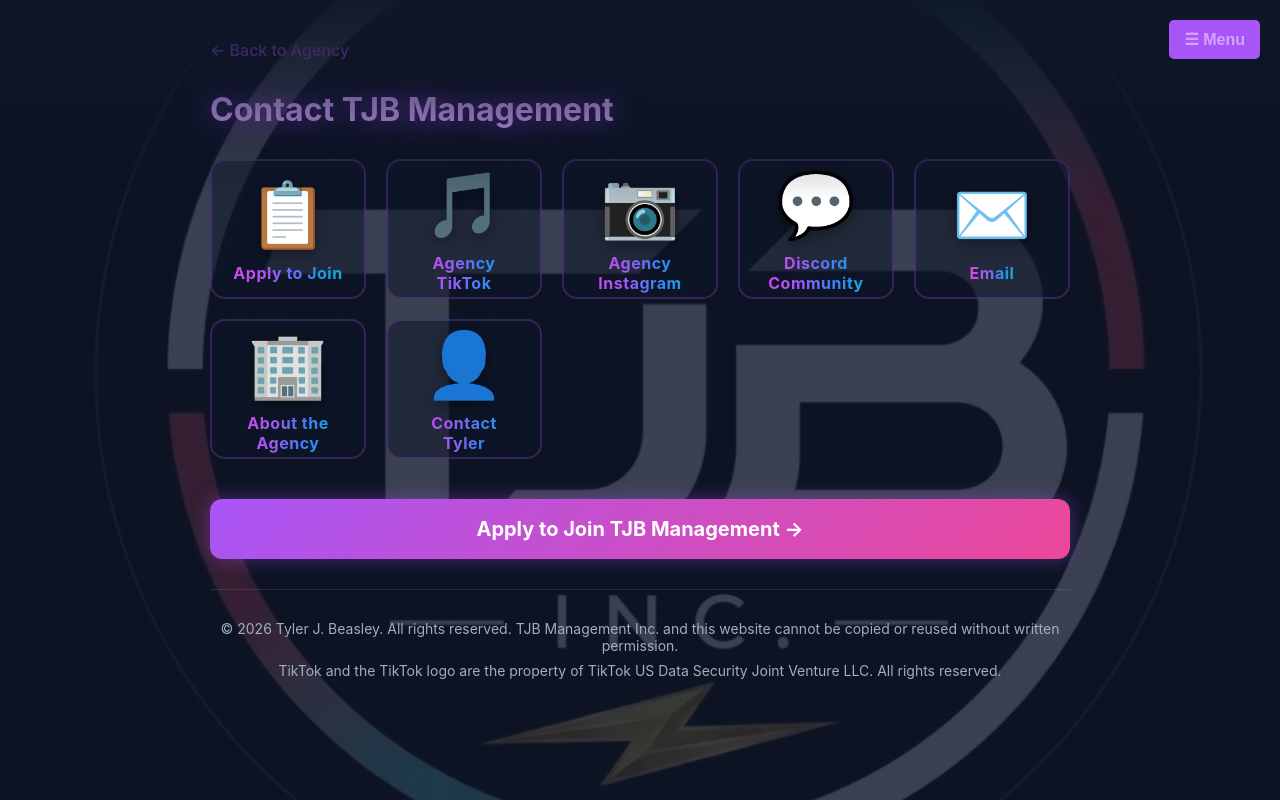
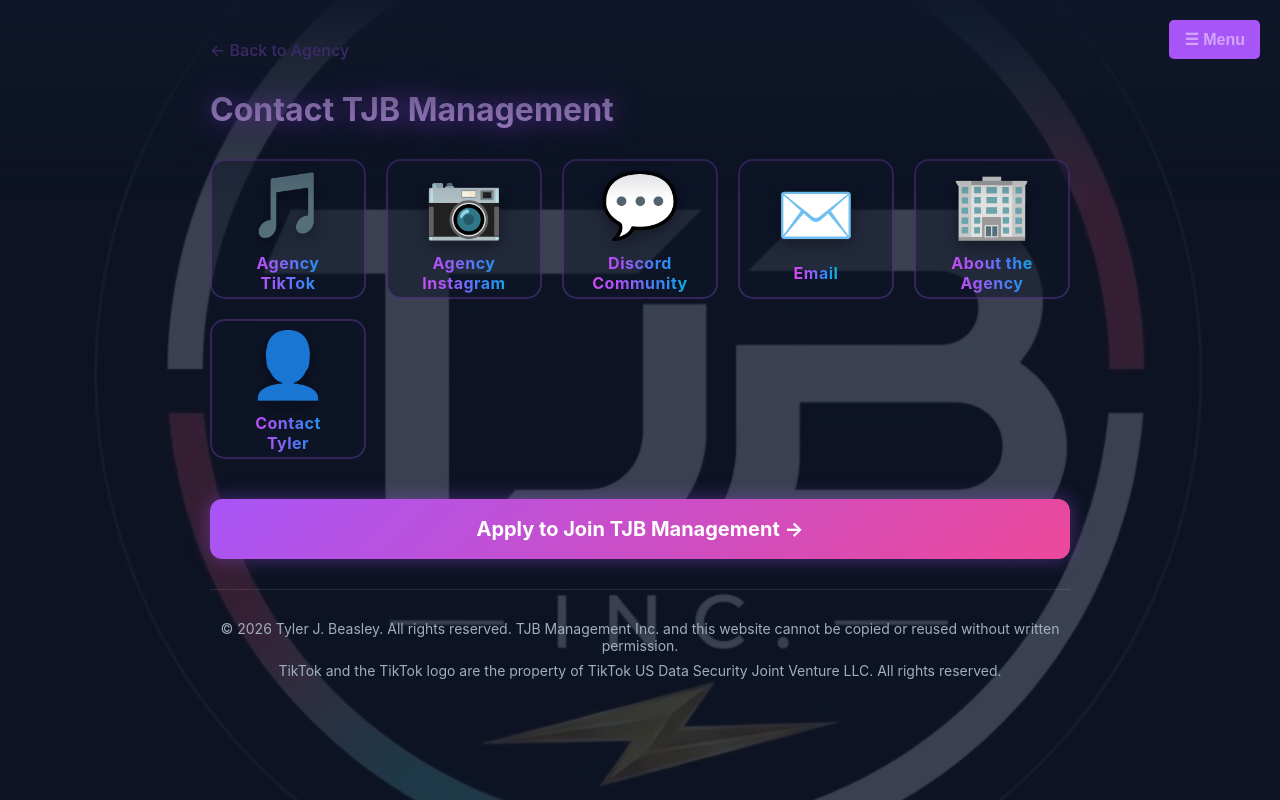
Before and after one commit to iamunrizzable/Website, a Next.js app: page /contact-agency in a window 1280 px wide. Built offline with nearby package versions, Linux system fonts and the light colour scheme.

Commit message:
Remove Apply to Join card from contact-agency page
https://claude.ai/code/session_01AMCDCAPq8diabGEo6bckVs

```diff
--- a/app/contact-agency/page.js
+++ b/app/contact-agency/page.js
@@ -6,8 +6,7 @@ export default function ContactAgency() {
   const [menuOpen, setMenuOpen] = useState(false);
 
   const contacts = [
-    { name: 'Apply to Join', href: 'https://www.tiktok.com/t/ZTkgQvTCb/', icon: '📋' },
-    { name: 'Agency TikTok', href: 'https://www.tiktok.com/@tjbmanagementinc?_r=1&_t=ZP-96UttEUm6TW', icon: '🎵' },
+{ name: 'Agency TikTok', href: 'https://www.tiktok.com/@tjbmanagementinc?_r=1&_t=ZP-96UttEUm6TW', icon: '🎵' },
     { name: 'Agency Instagram', href: 'https://www.instagram.com/tjbmanagementinc?igsh=MTNydjQ5cnF5cHBlOA==', icon: '📷' },
     { name: 'Discord Community', href: 'https://discord.gg/xznQZY7CeW', icon: '💬' },
     { name: 'Email', href: 'mailto:tyler@tjbmanagementinc.com', icon: '✉️' },
@@ -78,7 +77,6 @@ export default function ContactAgency() {
         .contact-card:nth-child(4) { animation-delay: 0.4s; }
         .contact-card:nth-child(5) { animation-delay: 0.5s; }
         .contact-card:nth-child(6) { animation-delay: 0.6s; }
-        .contact-card:nth-child(7) { animation-delay: 0.7s; }
         .contact-card::before { content: ''; position: absolute; inset: 0; z-index: -1; }
         .contact-card:hover {
           transform: translateY(-12px) scale(1.02);
```
